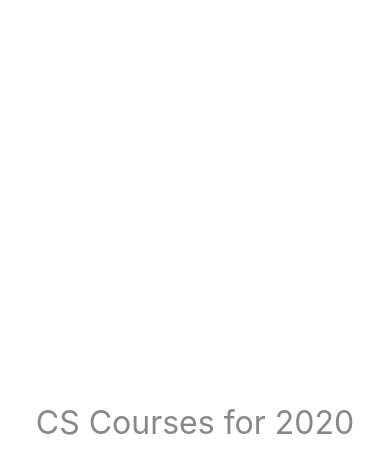
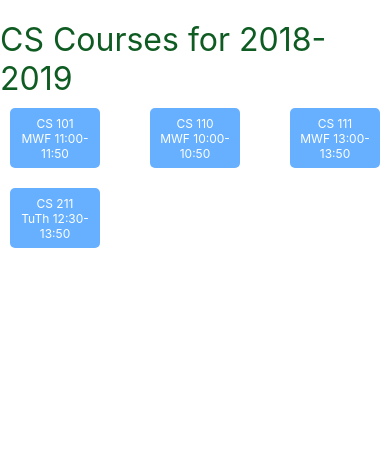
Before and after one commit to zeyh/Course-Scheduler, a React Native app: screen / in a window 390 px wide. Shown: the top 474 px of the page. Built offline with nearby package versions, Linux system fonts and the light colour scheme.

Commit message:
add course list modules

```diff
--- a/App.js
+++ b/App.js
@@ -1,15 +1,43 @@
 import React from 'react';
-import { StyleSheet, Text, View } from 'react-native';
+import { SafeAreaView, ScrollView, StyleSheet, Text, TouchableOpacity, View} from 'react-native';
+import CourseList from './components/CourseList';
 
 const schedule = {
-  title: "CS Courses for 2020"
+    "title": "CS Courses for 2018-2019",
+    "course":[{
+        "id": "F101",
+        "title": "Computer Science: Concepts, Philosophy, and Connections",
+        "meets": "MWF 11:00-11:50"
+      },
+      {
+        "id": "F110",
+        "title": "Intro Programming for non-majors",
+        "meets": "MWF 10:00-10:50"
+      },
+      {
+        "id": "F111",
+        "title": "Fundamentals of Computer Programming I",
+        "meets": "MWF 13:00-13:50"
+      },
+      {
+        "id": "F211",
+        "title": "Fundamentals of Computer Programming II",
+        "meets": "TuTh 12:30-13:50"
+      }
+    ]
 };
+
+const Banner = ({title}) => (
+    <Text style={styles.bannerStyle}>{title}</Text>
+);
+
 
 const App = () => {
   return (
-    <View style={styles.container}>
-      <Text style={styles.bannerStyle}>{schedule.title}</Text>
-    </View>
+    <SafeAreaView style={styles.container}>
+      <Banner title={schedule.title} />
+      <CourseList courses={schedule.course} />
+    </SafeAreaView>
   );
 }
 
@@ -18,9 +46,10 @@ const styles = StyleSheet.create({
     flex: 1,
     alignItems: 'center',
     justifyContent: 'center',
+    paddingTop: 20,
   },
   bannerStyle: {
-    color: '#888',
+    color: '#0f5c23',
     fontSize: 32,
   }
 });
--- /dev/null
+++ b/components/Course.js
@@ -0,0 +1,36 @@
+import React from 'react';
+import { StyleSheet, Text, TouchableOpacity } from 'react-native';
+
+const getCourseNumber = course => (
+  course.id.slice(1)
+)
+
+const Course = ({course}) => (
+  <TouchableOpacity style={styles.courseButton}>
+    <Text style={styles.courseText}>
+      {`CS ${getCourseNumber(course)}\n${course.meets}`}
+    </Text>
+  </TouchableOpacity>
+);
+
+const styles = StyleSheet.create({
+  courseButton: {
+    flex: 1,
+    borderRadius: 5,
+    justifyContent: 'center',
+    alignItems: 'center',
+    margin: 10,
+    height: 60,
+    padding: 10,
+    minWidth: 90,
+    maxWidth: 90,
+    backgroundColor: '#66b0ff',
+  },
+  courseText:{
+    color: '#fff',
+    fontSize: 12,
+    textAlign: 'center',
+  },
+});
+
+export default Course;
--- /dev/null
+++ b/components/CourseList.js
@@ -0,0 +1,23 @@
+import React from 'react';
+import { ScrollView, View} from 'react-native';
+import Course from './Course';
+
+const CourseList = ({ courses }) => (
+    <ScrollView>
+      <View style={styles.courseList}>
+        { courses.map(course => <Course key={course.id} course={ course } />) }
+      </View>
+    </ScrollView>
+  );
+
+const styles = {
+    courseList: {
+      flex: 1,
+      flexDirection: 'row',
+      flexWrap: 'wrap',
+      alignItems: 'center',
+      justifyContent: 'space-between',
+    }
+  };
+
+export default CourseList;
```
Also changed, not shown: public/index.html (+5 -6 lines), 2 other files (tests, documents, lock files or other folders).
